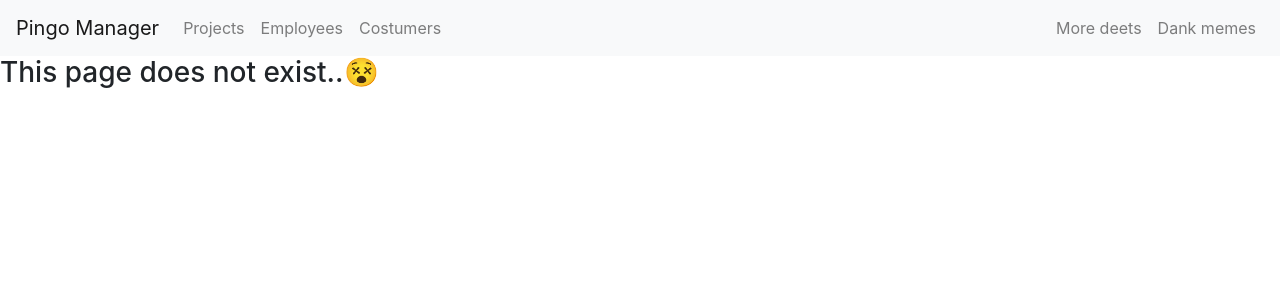
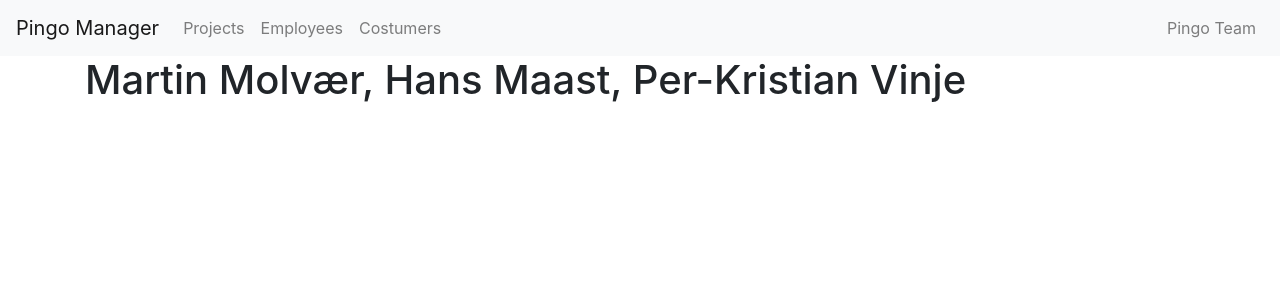
Before and after one commit to hansmaast/PManagesh, a React (Create React App) app: page /team in a window 1280 px wide. Shown: the top 300 px of the page. Built offline with nearby package versions, Linux system fonts and the light colour scheme.

Commit message:
add home add team fix navbar add employeelist

```diff
--- a/package.json
+++ b/package.json
@@ -11,6 +11,7 @@
     "react": "^16.13.1",
     "react-bootstrap": "^1.3.0",
     "react-dom": "^16.13.1",
+    "react-feather": "^2.0.8",
     "react-router-dom": "^5.2.0",
     "react-scripts": "3.4.3"
   },
--- a/src/App.js
+++ b/src/App.js
@@ -1,18 +1,18 @@
-import React, { useEffect } from 'react';
+import React, { useEffect } from "react";
 import NavBar from "./components/NavBar";
 import { BrowserRouter, Route, Switch } from "react-router-dom";
 import NotFound from "./components/NotFound";
 import { initDb } from "./db/utils/initDb";
-import { Costumers, EmployeeDetails, Employees, Home, ProjectDetails, Projects } from "./pages";
-
+import { Costumers, EmployeeDetails, Employees, Home, ProjectDetails, Projects, } from "./pages";
+import Team from "../src/pages/Team";
 
 function App() {
   useEffect( () => {
     const init = async () => {
       await initDb();
-    }
+    };
     init();
-  }, [] )
+  }, [] );
   return (
       <>
         <BrowserRouter>
@@ -33,6 +33,9 @@ function App() {
             <Route exact path="/costumers">
               <Costumers/>
             </Route>
+            <Route exact path="/team">
+              <Team/>
+            </Route>
             <Route exact path="/">
               <Home/>
             </Route>
--- a/src/components/NavBar.js
+++ b/src/components/NavBar.js
@@ -7,7 +7,7 @@ export default () => {
   return (
     <Navbar collapseOnSelect expand="lg" bg="light" variant="light">
       <Navbar.Brand href="/">Pingo Manager</Navbar.Brand>
-        <Navbar.Toggle aria-controls="responsive-navbar-nav"/>
+      <Navbar.Toggle aria-controls="responsive-navbar-nav" />
       <Navbar.Collapse id="responsive-navbar-nav">
         <Nav className="mr-auto">
           <Nav.Link href="/projects">Projects</Nav.Link>
@@ -15,10 +15,7 @@ export default () => {
           <Nav.Link href="/costumers">Costumers</Nav.Link>
         </Nav>
         <Nav>
-            <Nav.Link href="#deets">More deets</Nav.Link>
-            <Nav.Link eventKey={ 2 } href="#memes">
-              Dank memes
-            </Nav.Link>
+          <Nav.Link href="/team">Pingo Team</Nav.Link>
         </Nav>
       </Navbar.Collapse>
     </Navbar>
--- a/src/components/modals/CreateEmployeeModal.js
+++ b/src/components/modals/CreateEmployeeModal.js
@@ -3,7 +3,7 @@ import { Alert, Button, Col, Form, Modal } from "react-bootstrap";
 import { addEmployeeToDb } from "../../db/actions";
 import { employeeModel } from "../../db/models";
 import { containsDuplicate } from "../../utils/containsDuplicate";
-import { AlertWithLink } from "../alerts/AlertCostume";
+import { AlertWithLink } from "../alerts/AlertWithLink";
 
 export const CreateEmployeeModal = ( { currentEmployees, ...props } ) => {
   const [ employee, setEmployee ] = useState( { ...employeeModel } );
--- a/src/components/modals/CreateProjectModal.js
+++ b/src/components/modals/CreateProjectModal.js
@@ -2,7 +2,7 @@ import React, { useEffect, useState } from "react";
 import { Button, Col, Form, Modal } from "react-bootstrap";
 import { addProjectToDb, getCostumers, getEmployees } from "../../db/actions";
 import { projectModel } from "../../db/models";
-import { AlertWithLink } from "../alerts/AlertCostume";
+import { AlertWithLink } from "../alerts/AlertWithLink";
 
 export const CreateProjectModal = props => {
   const [ project, setProject ] = useState( { ...projectModel } );
--- /dev/null
+++ b/src/pages/Team.js
@@ -0,0 +1,14 @@
+import React from "react";
+import { Container } from "react-bootstrap";
+
+const Team = () => {
+  return (
+      <div>
+        <Container>
+          <h1>Martin Molvær, Hans Maast, Per-Kristian Vinje</h1>
+        </Container>
+      </div>
+  );
+};
+
+export default Team;
```
Also changed, not shown: src/components/alerts/AlertWithLink.js (renamed from src/components/alerts/AlertCostume.js), 1 other file (tests, documents, lock files or other folders). Lines whose indentation alone changed are shown as unchanged.
